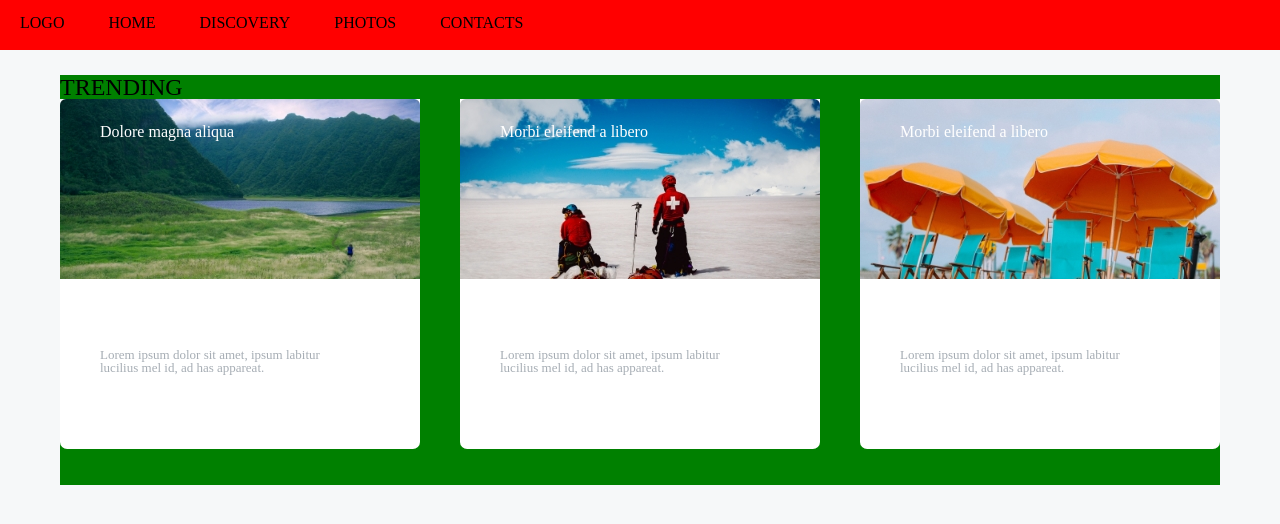
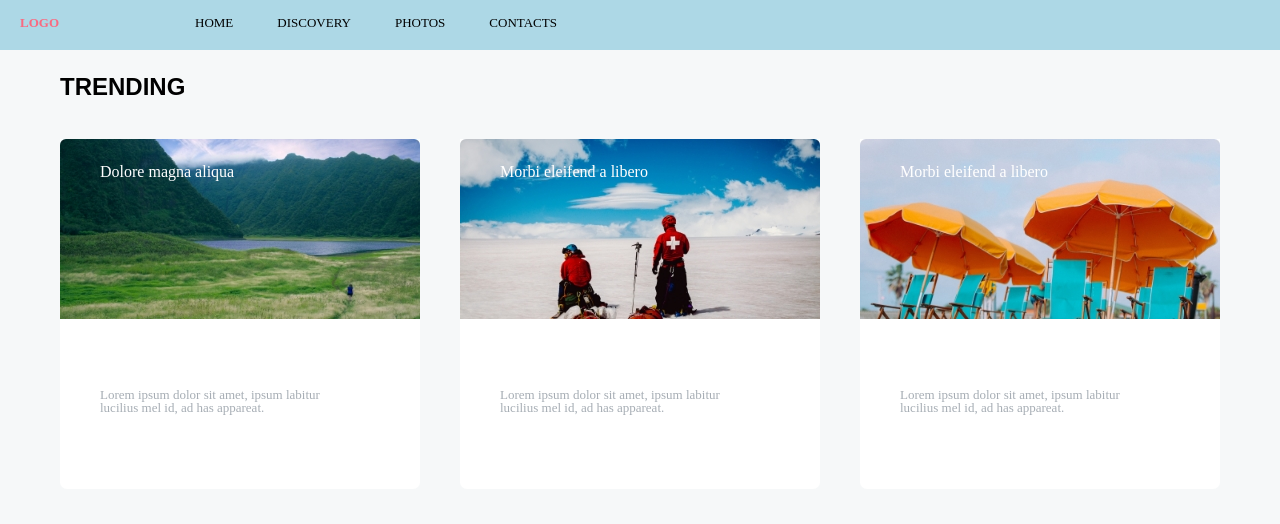
Before and after one commit to luka-devnozashvili/leason-5-130, a plain HTML site: page index.html in a window 1280 px wide. Drawn offline with Linux system fonts and the light colour scheme.

Commit message:
added photos

```diff
--- a/css/styles.css
+++ b/css/styles.css
@@ -3,30 +3,38 @@
 	box-sizing: border-box;
 }
 .header-div{
-	z-index: 1;
+	z-index: 100;
 	position: fixed;
 	top: 0;
 	height: 50px;
 	width: 100%;
-	background: red;
+	background: lightblue;
 	margin: 0 0 25px 0;
 }
 .li{
 	display: inline-block;
 	vertical-align: middle;
-	margin: 15px 20px;
+	margin: 16px 20px;
+	font-size: 13px;
 }
-.li-div{
+.logo{
+	color: #FA6980;
+	margin: 0 92px 0 0;
+	font-weight: bold;
 }
+
 /*header endded*/
 
 
 /*section start*/
 .h2{
 	font-size: 24px;
+	margin: 0 0 40px 0;
+	font-family: 'arial';
+	font-weight: bold;
 }
 .section-div{
-	background: green;
+	background: #F6F8F9;
 	margin: 75px auto 0 auto;
 	height: 410px;
 	width: 1160px
--- a/index.html
+++ b/index.html
@@ -11,18 +11,31 @@
 		<div class="header-div">
 			<nav>
 				<ul>
-					<li class="li"><div class="li-div">LOGO</div></li>
-					<li class="li"><div class="li-div">HOME</div></li>
-					<li class="li"><div class="li-div">DISCOVERY</div></li>
-					<li class="li"><div class="li-div">PHOTOS</div></li>
-					<li class="li"><div class="li-div">CONTACTS</div></li>
-					<li class="li"><div class="li-div"></div></li>
+					<li class="li">
+						<a href="#"><div class="li-div logo">LOGO</div></a>
+					</li>
+					<li class="li">
+						<div class="li-div">HOME</div>
+					</li>
+					<li class="li">
+						<div class="li-div">DISCOVERY</div>
+					</li>
+					<li class="li">
+						<div class="li-div">PHOTOS</div>
+					</li>
+					<li class="li">
+						<div class="li-div">CONTACTS</div>
+					</li>
+					<li class="li">
+						<div class="li-div"></div>
+					</li>
 				</ul>
 
 			</nav>
 
 		</div>
 	</header>
+
 	<section class="section">
 		<div class="section-div">
 			<h2 class="h2">TRENDING</h2>
@@ -42,9 +55,19 @@
 			</div>
 		</div>
 	</section>
+
 	<section>
 		<div class="div-1">
+			<div>
+				<div></div>
+				<div></div>
+			</div>
 
+			<div>
+				<div></div>
+				<div></div>
+				<div></div>
+			</div>
 		</div>
 	</section>
 </body>
```
Also changed, not shown: img/img4.jpg (renamed from img/Image.jpg), img/roberto-nickson-g-744100-unsplash.jpg (added).
